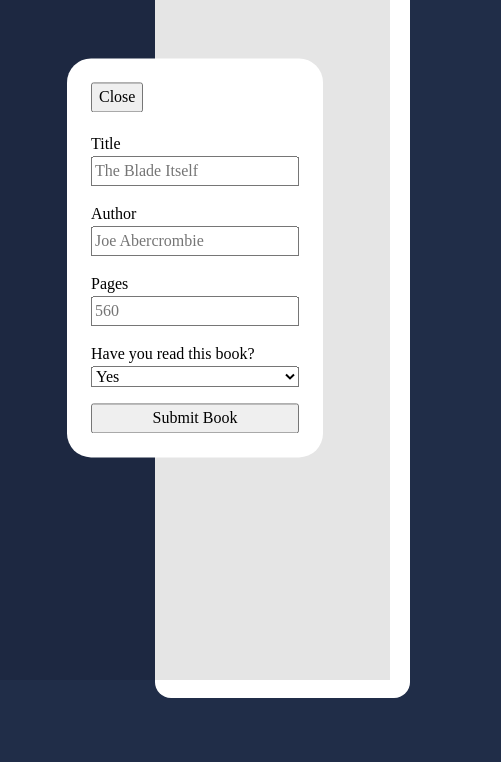
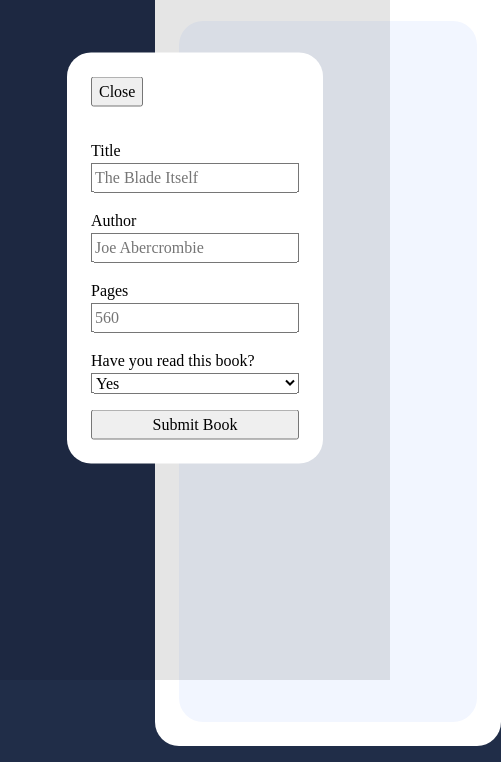
Before and after one commit to Oosh74/op-library, a plain HTML site: page index.html in a window 390 px wide. Both pictures are taken after a click on the button "Add Book". Shown: the part 164-926 px from the top of the page, 501 px wide, since content can reach past the window. Before the commit the page ends 878 px from the top, so only its background shows below. Drawn offline with Linux system fonts and the light colour scheme.

Commit message:
Add styling for cards and make card grid responsive

```diff
--- a/index.html
+++ b/index.html
@@ -28,7 +28,9 @@
           <button class="add-book">Add Book</button>
         </div>
       </section>
-      <section class="book-grid"></section>
+      <section class="books-section">
+        <div class="book-grid"></div>
+      </section>
     </div>
     <dialog class="form-modal">
       <div class="modal-container">
--- a/style.css
+++ b/style.css
@@ -168,17 +168,41 @@ dialog {
 }
 
 .modal-container {
-  display: grid;
-  grid-template-rows: 1fr 6fr;
+  display: flex;
+  flex-direction: column;
+  gap: 2rem;
 }
 
 .modal-container form {
   display: flex;
   flex-direction: column;
   gap: 16px;
+  flex: 1;
 }
 
 .form-input-wrapper {
   display: flex;
   flex-direction: column;
+  flex: 1;
 }
+
+.book-grid {
+  display: grid;
+  gap: 1rem;
+  grid-template-columns: repeat(auto-fill, minmax(250px, 1fr));
+  grid-template-rows: repeat(3, 1fr);
+  background-color: #f2f6ff;
+  border-radius: 24px;
+}
+
+.book-card {
+  padding: 24px;
+  border-radius: 16px;
+  background-color: white;
+}
+
+.books-section {
+  padding: 24px;
+  background-color: white;
+  border-radius: 0px 0px 24px 24px;
+}
```
